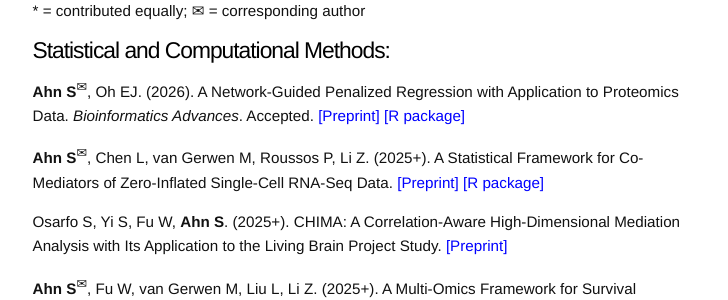
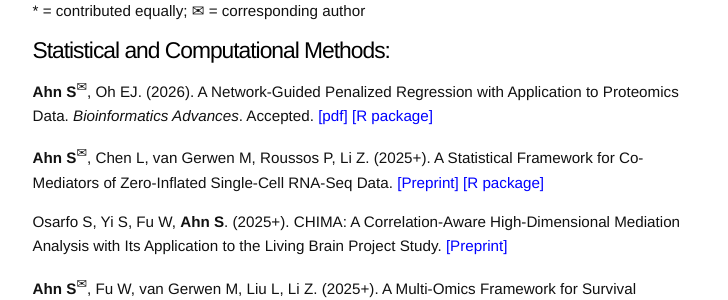
Before and after one commit to sjahnn/sjahnn.github.io, a Jekyll site: the page built from research.md, in a window 1280 px wide and 900 px high. Shown: the part 131-431 px from the top of the window, without its empty margins (275-1003 px from the left). Built offline with Jekyll 4.4.1, drawn with Linux system fonts in a browser that asks for light colours.

Commit message:
Update research.md

```diff
--- a/research.md
+++ b/research.md
@@ -35,7 +35,7 @@
 --->
 
 # Statistical and Computational Methods:
-**Ahn S**<sup><span>&#9993;</span></sup>, Oh EJ. (2026). A Network-Guided Penalized Regression with Application to Proteomics Data. *Bioinformatics Advances*. Accepted. <a href="https://arxiv.org/abs/2505.22986" style="color: blue;">[Preprint]</a> <a href="https://cran.r-project.org/web/packages/NetGreg/index.html" style="color: blue;">[R package]</a>
+**Ahn S**<sup><span>&#9993;</span></sup>, Oh EJ. (2026). A Network-Guided Penalized Regression with Application to Proteomics Data. *Bioinformatics Advances*. Accepted. <a href="https://doi.org/10.1093/bioadv/vbag038" style="color: blue;">[pdf]</a> <a href="https://cran.r-project.org/web/packages/NetGreg/index.html" style="color: blue;">[R package]</a>
 
 **Ahn S**<sup><span>&#9993;</span></sup>, Chen L, van Gerwen M, Roussos P, Li Z. (2025+). A Statistical Framework for Co-Mediators of Zero-Inflated Single-Cell RNA-Seq Data. <a href="https://arxiv.org/abs/2507.06113" style="color: blue;">[Preprint]</a> <a href="https://cran.r-project.org/web/packages/MedZIsc/index.html" style="color: blue;">[R package]</a>
 
```
